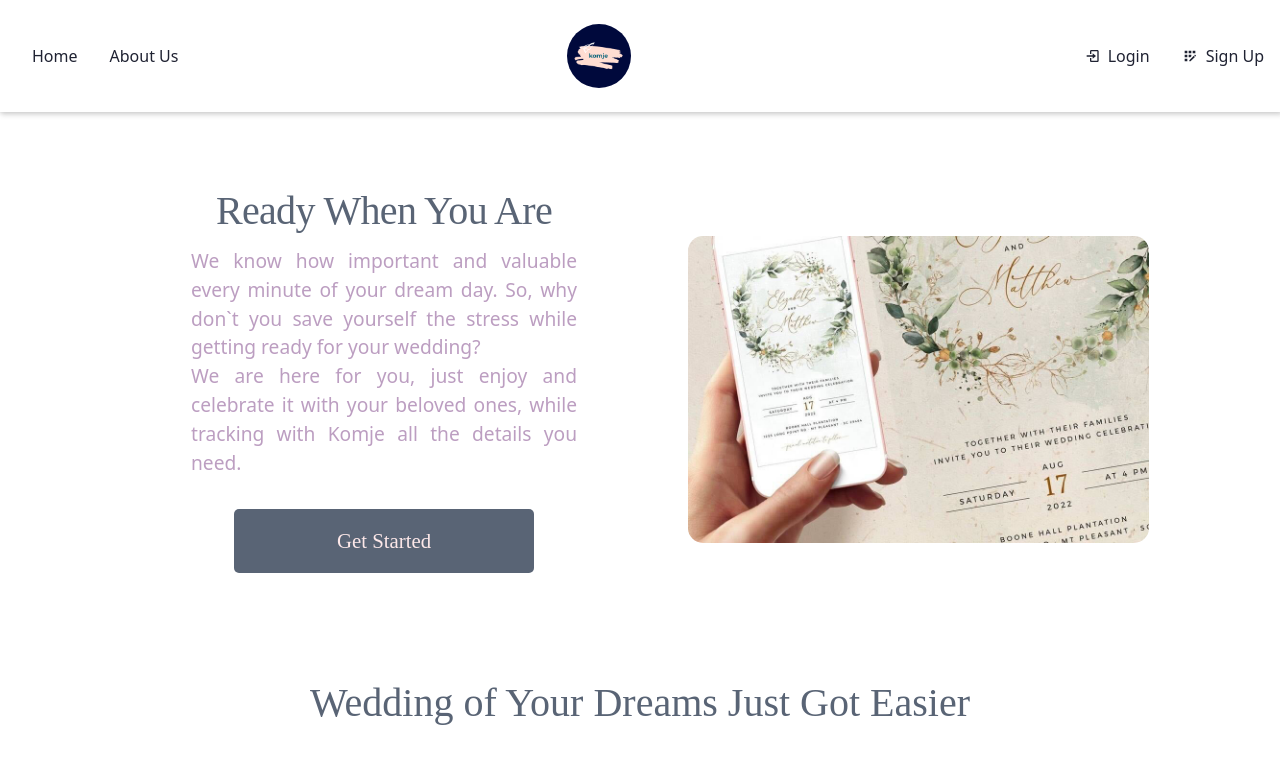
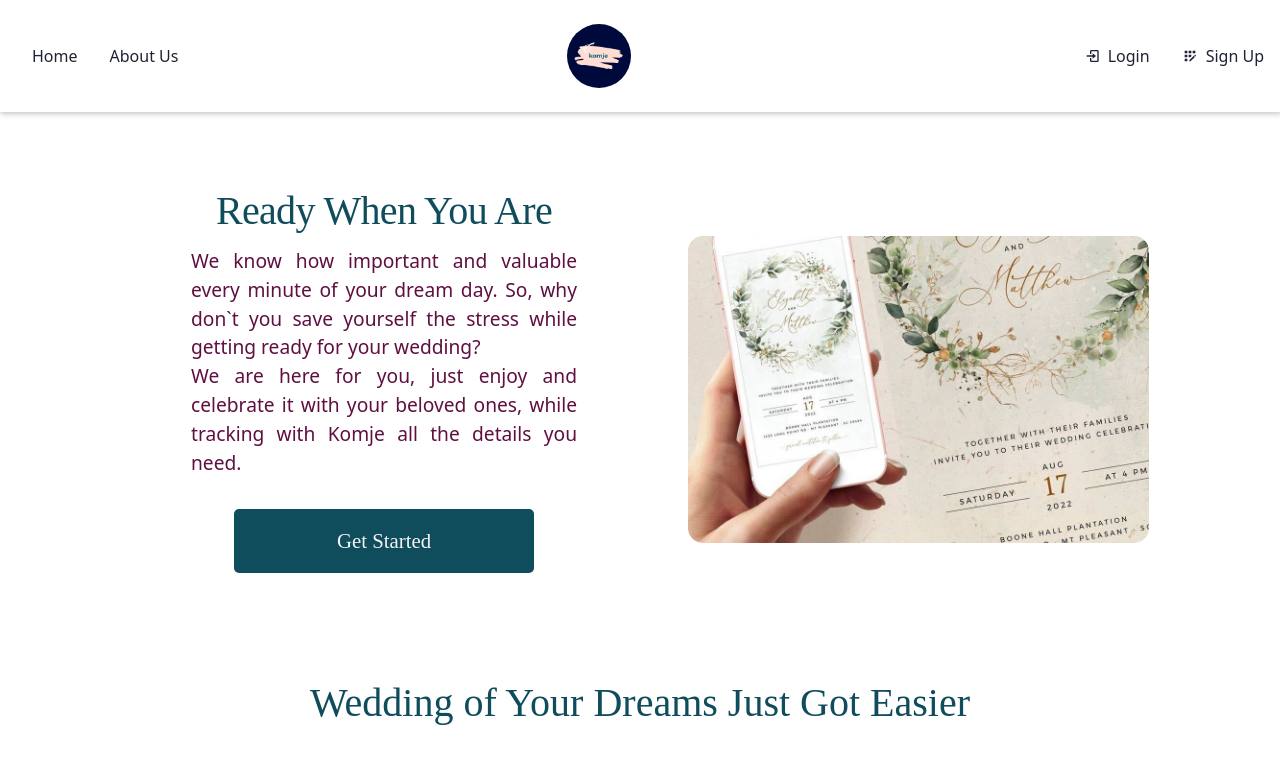
Before and after one commit to Mones-Hamd/FinalProjectHYF, a React app in the folder client/: page / in a window 1280 px wide. Shown: the top 770 px of the page. Built offline with nearby package versions, Linux system fonts and the light colour scheme.

Commit message:
colour advice/Beyza

```diff
--- a/client/src/App.css
+++ b/client/src/App.css
@@ -1,10 +1,10 @@
 :root {
-  --primary-color: #bc9ec1;
+  --primary-color: #5f0f40;
   --secondary-color: #e3bac6;
-  --accent-color: #596475;
+  --accent-color: #0f4c5c;
   --primary-dark-color: #1f2232;
-  --primary-light-color: #fde8e9;
-  --error-color: #f48c06;
+  --primary-light-color: #f5f3f4;
+  --error-color: #dc281e;
   --white-color: #ffffff;
   --font-size-input: 1.1rem;
   --font-size-input-label: 0.8rem;
```
